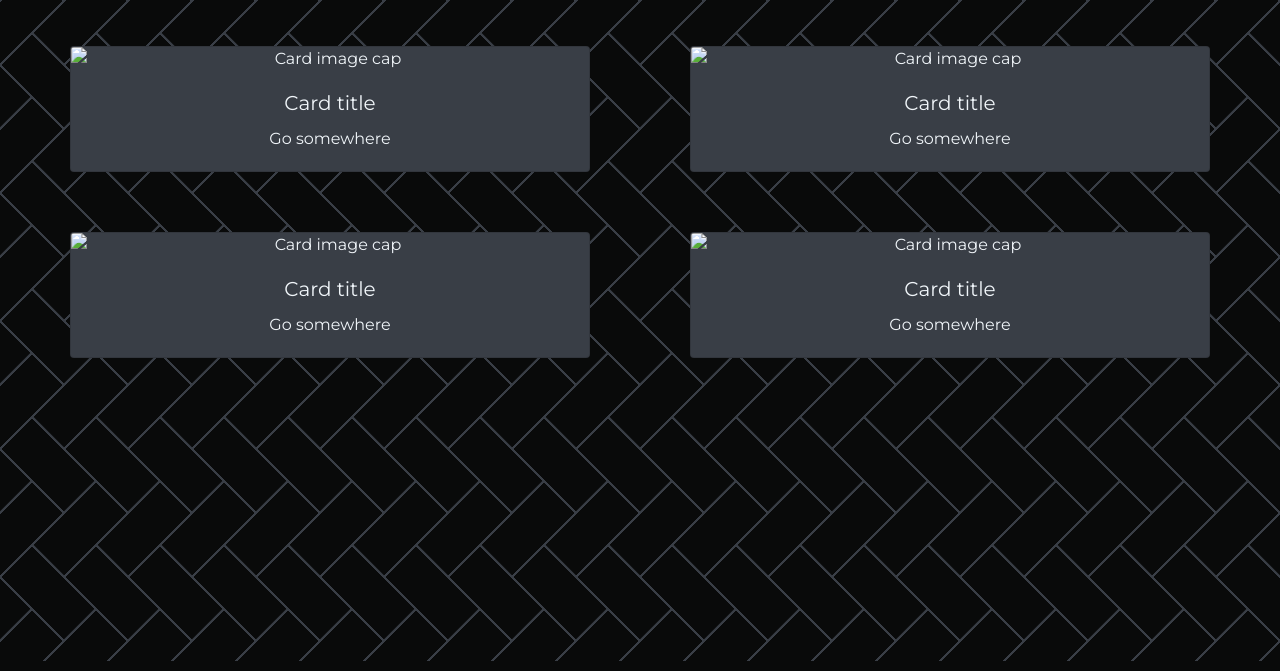
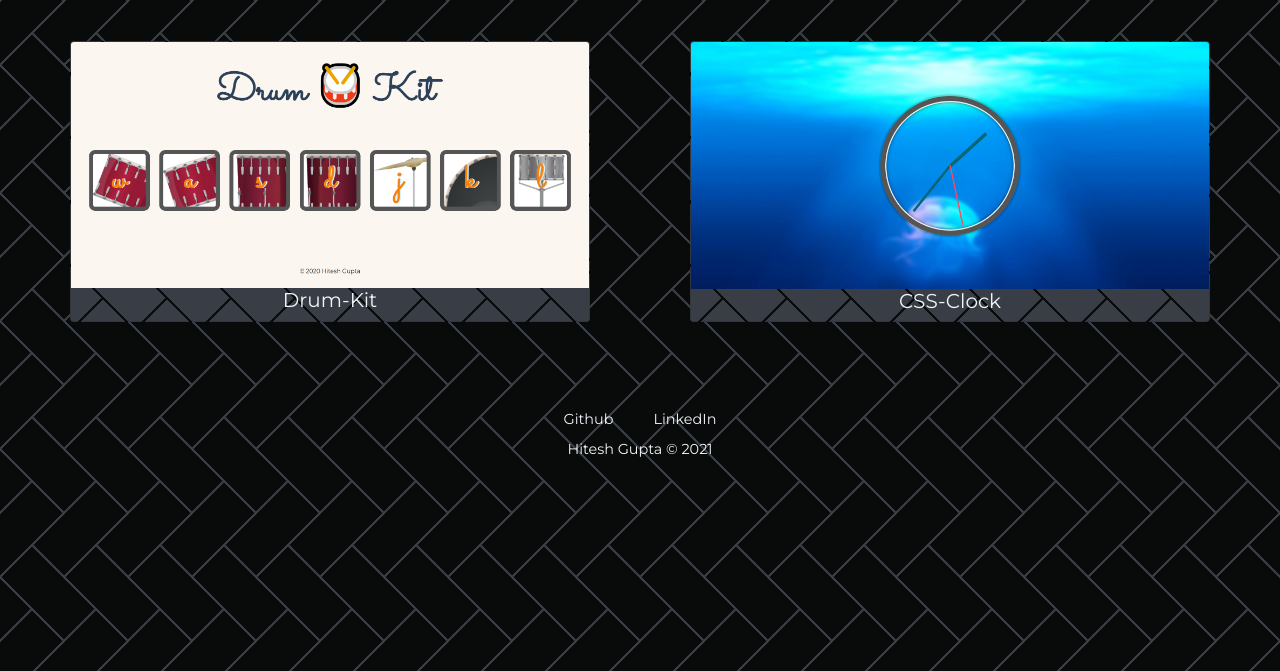
Before and after one commit to HiteshG88/JavaScript30, a plain HTML site: page index.html in a window 1280 px wide. Shown: the part 159-830 px from the top of the page. Drawn offline with nearby package versions, Linux system fonts and the light colour scheme; a web font is replaced by a local one.

Commit message:
for modifications in githubpage

```diff
--- a/index.html
+++ b/index.html
@@ -9,51 +9,40 @@
     <link rel="preconnect" href="https://fonts.gstatic.com">
     <link href="https://fonts.googleapis.com/css2?family=Montserrat&display=swap" rel="stylesheet">
     <link rel="stylesheet" href="./styles.css">
+    <link rel="icon" href="./assets/javascript.svg">
     <title>JavaScript30</title>
 </head>
 <body>
-    <h1><a href="https://javascript30.com/" target="_blank">#JavaScript30</a>
-        <span>
-            A 30 day JavaScript challenge by <a href="https://github.com/wesbos" target="_blank">@wesbos</a>.
-        </span>
-    </h1>
+    <h1><a href="https://javascript30.com/" target="_blank">#JavaScript30</a></h1>
 
-    <div class="nav-bar">
-        <!-- <a href=""><img src="./assets/globe.svg" alt=""></a>
-        <a href=""><img src="./assets/linkedin.svg" alt=""></a>
-        <a href=""><img src="./assets/github.svg" alt=""></a> -->
+    <span>
+        A 30 day JavaScript challenge by <a href="https://github.com/wesbos" target="_blank">@wesbos</a>.
+    </span>
+
+
+    <div class="main-body">
+        <div class="card" class="card-body" style="width: 20rem;">
+            <a href="./01-DrumKit/index.html" target="_blank">
+                <img class="card-img-top" src="./assets/thumbnails/Drum-Kit.png" alt="Card image cap">
+                <h5>Drum-Kit</h5>
+            </a>
+        </div>
+        <div class="card" class="card-body" style="width: 20rem;">
+            <a href="./02-CssClock/index.html" target="_blank">
+                <img class="card-img-top" src="./assets/thumbnails/Css-Clock.png" alt="Card image cap">
+                <h5>CSS-Clock</h5>
+            </a>
+        </div>
+
     </div>
 
-    <div class="main-body">
-        <div class="card" style="width: 25rem;">
-            <img class="card-img-top" src="..." alt="Card image cap">
-            <div class="card-body">
-              <h5 class="card-title">Card title</h5>
-              <a href="#">Go somewhere</a>
-            </div>
+    <footer>
+        <div class="navlinks">
+            <a href="https://github.com/HiteshG88/JavaScript30" target="_blank">Github</a>
+            <a target="_blank" href="https://www.linkedin.com/in/hiteshgupta8851/">LinkedIn</a>
         </div>
-        <div class="card" style="width: 25rem;">
-            <img class="card-img-top" src="..." alt="Card image cap">
-            <div class="card-body">
-              <h5 class="card-title">Card title</h5>
-              <a href="#">Go somewhere</a>
-            </div>
-        </div>
-        <div class="card" style="width: 25rem;">
-            <img class="card-img-top" src="..." alt="Card image cap">
-            <div class="card-body">
-              <h5 class="card-title">Card title</h5>
-              <a href="#">Go somewhere</a>
-            </div>
-        </div>
-        <div class="card" style="width: 25rem;">
-            <img class="card-img-top" src="..." alt="Card image cap">
-            <div class="card-body">
-              <h5 class="card-title">Card title</h5>
-              <a href="#">Go somewhere</a>
-            </div>
-        </div>
-    </div>
+        <span><a href="">Hitesh Gupta</a> &copy; 2021</span>
+    </footer>
 
 </body>
 </html>
--- a/styles.css
+++ b/styles.css
@@ -35,11 +35,9 @@ body {
 h1 {
   font-family: "Againts", sans-serif;
   font-size: 5rem;
-  margin: 20px auto 0 auto;
+  margin: 30px auto 0 auto;
   color: #f0f5f9;
   text-decoration: none;
-  display: flex;
-  flex-direction: column;
 }
 
 a {
@@ -51,19 +49,6 @@ span {
   font-size: 1rem;
   font-family: "Montserrat", sans-serif;
   margin: 10px auto;
-}
-
-.nav-bar {
-  display: flex;
-}
-
-.nav-bar a {
-  flex: 1 1 auto;
-  padding: 0 0;
-  color: #f0f5f9;
-  text-decoration: none;
-  font-size: 1.1rem;
-  font-weight: 500px;
 }
 
 a:hover {
@@ -79,11 +64,56 @@ a:hover {
 }
 
 .card {
+  background: linear-gradient(
+      135deg,
+      #393e46 21px,
+      #090a0a 22px,
+      #090a0a 24px,
+      transparent 24px,
+      transparent 67px,
+      #090a0a 67px,
+      #090a0a 69px,
+      transparent 69px
+    ),
+    linear-gradient(
+        225deg,
+        #393e46 21px,
+        #090a0a 22px,
+        #090a0a 24px,
+        transparent 24px,
+        transparent 67px,
+        #090a0a 67px,
+        #090a0a 69px,
+        transparent 69px
+      )
+      0 64px;
   background-color: #393e46;
+  background-size: 64px 128px;
   flex: 1 1 auto;
   margin: 30px 50px;
+  transition: transform 0.3s;
 }
 
 .card:hover {
-  width: 30rem;
+  -ms-transform: scale(1.08);
+  -webkit-transform: scale(1.08);
+  transform: scale(1.08);
 }
+
+footer {
+  margin-top: 50px;
+}
+
+footer span {
+  font-size: 0.9rem;
+}
+
+.navlinks {
+  display: flex;
+  justify-content: center;
+}
+
+.navlinks a {
+  font-size: 0.9rem;
+  margin: 7px 20px;
+}
```
Also changed, not shown: assets/javascript.svg (added), assets/thumbnails/Css-Clock.png (added), assets/thumbnails/Drum-Kit.png (added).
